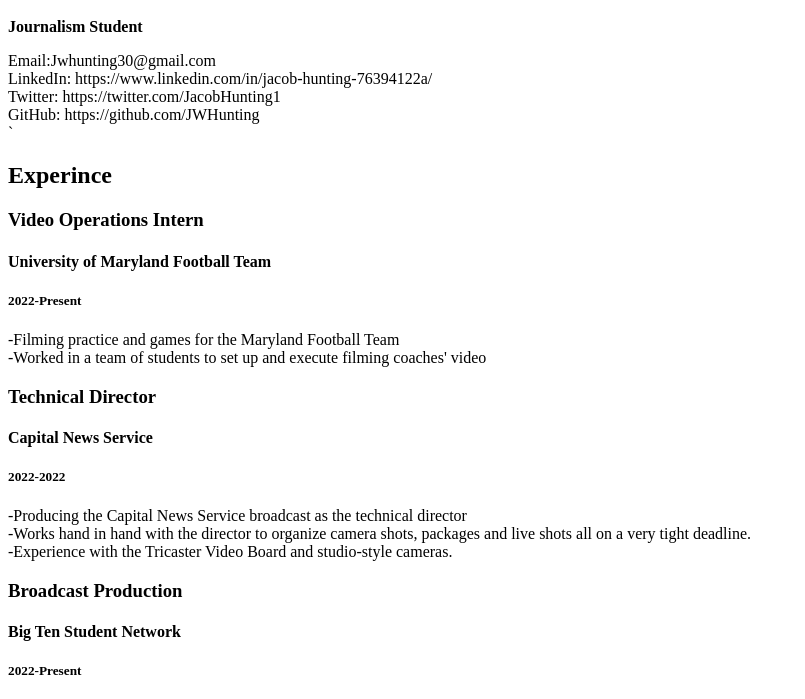
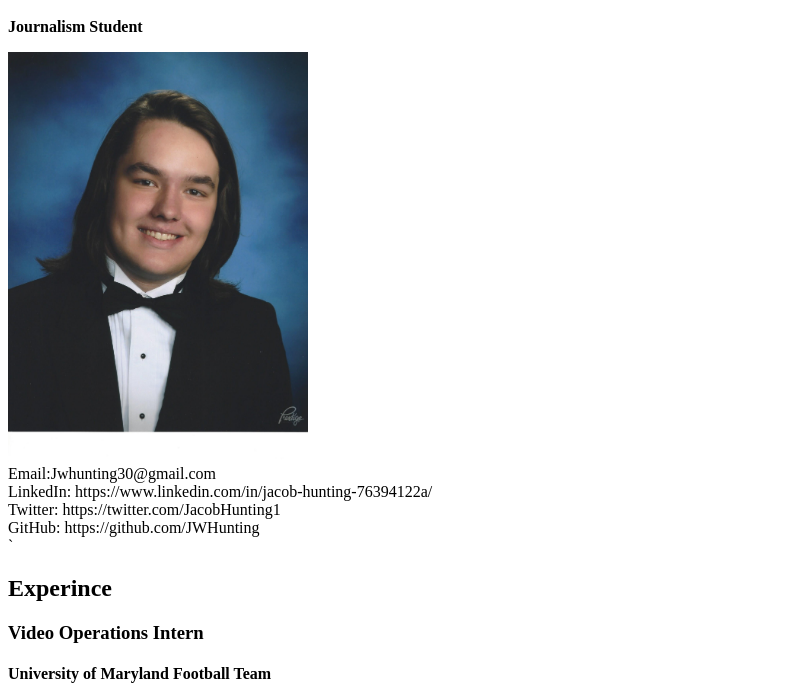
Before and after one commit to JWHunting/Jacob-Hunting-Jour352, a plain HTML site: page resume.html in a window 1280 px wide. Shown: the part 48-747 px from the top of the page, without its empty margins (0-805 px from the left). Drawn offline with Linux system fonts and the light colour scheme.

Commit message:
Update resume.html

```diff
--- a/resume.html
+++ b/resume.html
@@ -9,6 +9,7 @@
 
       <p><strong>Journalism Student</strong></p>
 
+      <img src="jacob%20grad%20.jpg" alt="a photo of me" width="300">
       <div id="Contact">
       Email:Jwhunting30@gmail.com
           <br>
```
